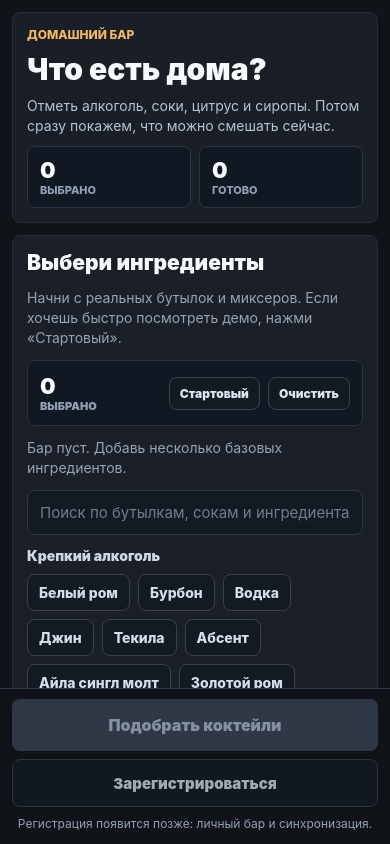
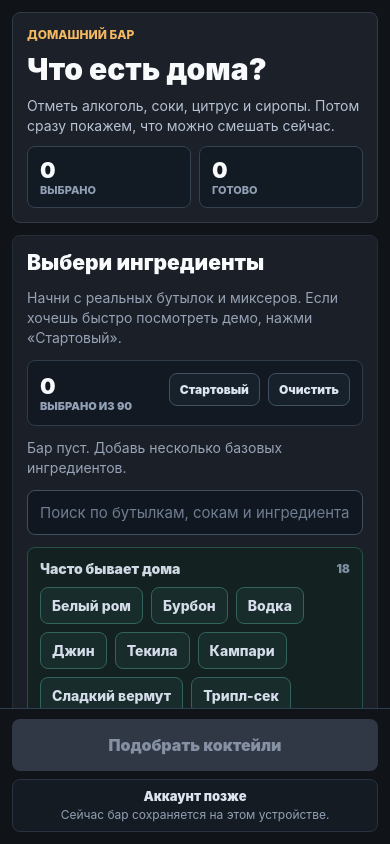
Before and after one commit to sergkreis/Home-bar, a React Native app: screen / in a window 390 px wide. Built offline with nearby package versions, Linux system fonts and the light colour scheme.

Commit message:
Improve mobile design flow

```diff
--- a/App.tsx
+++ b/App.tsx
@@ -39,29 +39,32 @@ const quickModes = [
     id: "easy",
     title: "Без заморочек",
     subtitle: "Можно смешать сразу",
+    accent: "amber",
     taste: null as TasteTag | null,
   },
   {
     id: "refreshing",
     title: "Что-то свежее",
     subtitle: "Легкие и освежающие",
+    accent: "teal",
     taste: "refreshing" as TasteTag,
   },
   {
     id: "strong",
     title: "Покрепче",
     subtitle: "Короткие и мощные",
+    accent: "berry",
     taste: "strong" as TasteTag,
   },
 ];
 
 type AppTab = "today" | "bar" | "buy" | "recipes";
 
-const tabs: { id: AppTab; label: string }[] = [
-  { id: "today", label: "Сегодня" },
-  { id: "bar", label: "Мой бар" },
-  { id: "buy", label: "Докупить" },
-  { id: "recipes", label: "Рецепты" },
+const tabs: { id: AppTab; label: string; icon: string }[] = [
+  { id: "today", label: "Сегодня", icon: "●" },
+  { id: "bar", label: "Мой бар", icon: "◐" },
+  { id: "buy", label: "Докупить", icon: "+" },
+  { id: "recipes", label: "Рецепты", icon: "≡" },
 ];
 
 const tabSubtitles: Record<AppTab, string> = {
@@ -350,15 +353,10 @@ export default function App() {
                   Подобрать коктейли
                 </Text>
               </Pressable>
-              <Pressable
-                accessibilityRole="button"
-                accessibilityState={{ disabled: true }}
-                disabled
-                style={[styles.registerButton, styles.registerButtonDisabled]}
-              >
-                <Text style={styles.registerButtonText}>Зарегистрироваться</Text>
-              </Pressable>
-              <Text style={styles.onboardingHint}>Регистрация появится позже: личный бар и синхронизация.</Text>
+              <View style={styles.accountLater}>
+                <Text style={styles.accountLaterTitle}>Аккаунт позже</Text>
+                <Text style={styles.onboardingHint}>Сейчас бар сохраняется на этом устройстве.</Text>
+              </View>
             </View>
           </View>
         </View>
@@ -409,8 +407,19 @@ export default function App() {
                       accessibilityRole="button"
                       key={mode.id}
                       onPress={() => applyQuickMode(mode.taste)}
-                      style={styles.actionCard}
+                      style={[
+                        styles.actionCard,
+                        mode.accent === "teal" && styles.actionCardTeal,
+                        mode.accent === "berry" && styles.actionCardBerry,
+                      ]}
                     >
+                      <View
+                        style={[
+                          styles.actionAccent,
+                          mode.accent === "teal" && styles.actionAccentTeal,
+                          mode.accent === "berry" && styles.actionAccentBerry,
+                        ]}
+                      />
                       <View style={styles.actionCardTop}>
                         <Text style={styles.actionTitle}>{mode.title}</Text>
                         <Text style={styles.actionMeta}>{mode.matches.length}</Text>
@@ -535,6 +544,7 @@ export default function App() {
                 onPress={() => setActiveTab(tab.id)}
                 style={[styles.navItem, isActive && styles.navItemActive]}
               >
+                <Text style={[styles.navIcon, isActive && styles.navIconActive]}>{tab.icon}</Text>
                 <Text style={[styles.navLabel, isActive && styles.navLabelActive]}>{tab.label}</Text>
               </Pressable>
             );
@@ -589,16 +599,16 @@ const styles = StyleSheet.create({
   },
   onboardingContent: {
     padding: 12,
-    paddingBottom: 190,
+    paddingBottom: 158,
     gap: 12,
   },
   onboardingHero: {
-    backgroundColor: "#1a1f27",
+    backgroundColor: "#1b2029",
     borderRadius: 8,
     padding: 14,
     gap: 10,
     borderWidth: 1,
-    borderColor: "#252d38",
+    borderColor: "#313b48",
   },
   onboardingTitle: {
     color: "#f8fafc",
@@ -612,10 +622,10 @@ const styles = StyleSheet.create({
   },
   onboardingStat: {
     flex: 1,
-    backgroundColor: "#121821",
+    backgroundColor: "#121a24",
     borderRadius: 8,
     borderWidth: 1,
-    borderColor: "#2b3441",
+    borderColor: "#344151",
     paddingHorizontal: 12,
     paddingVertical: 10,
   },
@@ -629,7 +639,7 @@ const styles = StyleSheet.create({
     bottom: 0,
     backgroundColor: "#101318",
     borderTopWidth: 1,
-    borderTopColor: "#303846",
+    borderTopColor: "#303f4d",
     paddingHorizontal: 12,
     paddingTop: 10,
     paddingBottom: 12,
@@ -655,23 +665,19 @@ const styles = StyleSheet.create({
   primaryButtonTextDisabled: {
     color: "#8591a3",
   },
-  registerButton: {
-    minHeight: 48,
+  accountLater: {
+    minHeight: 42,
     borderRadius: 8,
-    alignItems: "center",
-    justifyContent: "center",
+    backgroundColor: "#151b23",
     borderWidth: 1,
-    borderColor: "#39414f",
-    backgroundColor: "#141a22",
-    paddingHorizontal: 14,
-    paddingVertical: 11,
+    borderColor: "#283241",
+    paddingHorizontal: 12,
+    paddingVertical: 8,
+    gap: 2,
   },
-  registerButtonDisabled: {
-    opacity: 0.72,
-  },
-  registerButtonText: {
+  accountLaterTitle: {
     color: "#dce4ef",
-    fontSize: 15,
+    fontSize: 13,
     fontWeight: "900",
     textAlign: "center",
   },
@@ -759,12 +765,35 @@ const styles = StyleSheet.create({
     gap: 8,
   },
   actionCard: {
+    position: "relative",
     backgroundColor: "#141a22",
     borderRadius: 8,
     borderWidth: 1,
     borderColor: "#303846",
     padding: 12,
+    paddingLeft: 16,
     gap: 6,
+    overflow: "hidden",
+  },
+  actionCardTeal: {
+    borderColor: "#2a6864",
+  },
+  actionCardBerry: {
+    borderColor: "#684052",
+  },
+  actionAccent: {
+    position: "absolute",
+    left: 0,
+    top: 0,
+    bottom: 0,
+    width: 4,
+    backgroundColor: "#f4b860",
+  },
+  actionAccentTeal: {
+    backgroundColor: "#52c4c8",
+  },
+  actionAccentBerry: {
+    backgroundColor: "#d06b87",
   },
   actionCardTop: {
     flexDirection: "row",
@@ -817,12 +846,12 @@ const styles = StyleSheet.create({
     color: "#0d2022",
   },
   shopCard: {
-    backgroundColor: "#141a22",
+    backgroundColor: "#151b23",
     borderRadius: 8,
     padding: 12,
     gap: 8,
     borderWidth: 1,
-    borderColor: "#303846",
+    borderColor: "#354151",
   },
   shopHeader: {
     flexDirection: "row",
@@ -864,26 +893,36 @@ const styles = StyleSheet.create({
     bottom: 12,
     flexDirection: "row",
     gap: 6,
-    backgroundColor: "#171d25",
+    backgroundColor: "#151b23",
     borderRadius: 8,
     borderWidth: 1,
-    borderColor: "#303846",
+    borderColor: "#344151",
     padding: 6,
   },
   navItem: {
     flex: 1,
-    minHeight: 44,
+    minHeight: 50,
     borderRadius: 8,
     alignItems: "center",
     justifyContent: "center",
     paddingHorizontal: 4,
+    gap: 2,
   },
   navItemActive: {
     backgroundColor: "#f4b860",
   },
+  navIcon: {
+    color: "#7f8fa3",
+    fontSize: 15,
+    fontWeight: "900",
+    lineHeight: 16,
+  },
+  navIconActive: {
+    color: "#151922",
+  },
   navLabel: {
     color: "#c4cfdd",
-    fontSize: 12,
+    fontSize: 11,
     fontWeight: "900",
   },
   navLabelActive: {
--- a/src/components/IngredientPicker.tsx
+++ b/src/components/IngredientPicker.tsx
@@ -21,6 +21,8 @@ function normalizeText(value: string) {
   return value.trim().toLocaleLowerCase("ru-RU");
 }
 
+const defaultExpandedGroups = new Set<IngredientCategory>(["spirit", "mixer", "liqueur"]);
+
 export function IngredientPicker({
   ingredients,
   ingredientGroups,
@@ -30,6 +32,8 @@ export function IngredientPicker({
   onReset,
 }: IngredientPickerProps) {
   const [searchQuery, setSearchQuery] = useState("");
+  const [expandedGroups, setExpandedGroups] = useState<Set<IngredientCategory>>(defaultExpandedGroups);
+  const isSearching = normalizeText(searchQuery).length > 0;
 
   const selectedIngredientNames = useMemo(
     () =>
@@ -53,12 +57,31 @@ export function IngredientPicker({
     });
   }, [ingredients, searchQuery]);
 
+  const commonIngredients = useMemo(
+    () => ingredients.filter((ingredient) => ingredient.isCommon).slice(0, 18),
+    [ingredients],
+  );
+
+  const toggleGroup = (groupKey: IngredientCategory) => {
+    setExpandedGroups((current) => {
+      const next = new Set(current);
+
+      if (next.has(groupKey)) {
+        next.delete(groupKey);
+        return next;
+      }
+
+      next.add(groupKey);
+      return next;
+    });
+  };
+
   return (
     <View style={styles.container}>
       <View style={styles.toolbar}>
-        <View>
+        <View style={styles.toolbarCopy}>
           <Text style={styles.toolbarValue}>{selectedIngredients.length}</Text>
-          <Text style={styles.toolbarLabel}>выбрано</Text>
+          <Text style={styles.toolbarLabel}>выбрано из {ingredients.length}</Text>
         </View>
         <View style={styles.toolbarActions}>
           <Pressable accessibilityRole="button" onPress={onReset} style={styles.secondaryButton}>
@@ -99,10 +122,38 @@ export function IngredientPicker({
         <Text style={styles.searchMeta}>Найдено: {filteredIngredients.length}</Text>
       ) : null}
 
+      {!isSearching && commonIngredients.length > 0 ? (
+        <View style={styles.featuredBlock}>
+          <View style={styles.featuredHeader}>
+            <Text style={styles.groupTitle}>Часто бывает дома</Text>
+            <Text style={styles.groupCount}>{commonIngredients.length}</Text>
+          </View>
+          <View style={styles.chipWrap}>
+            {commonIngredients.map((ingredient) => {
+              const isActive = selectedIngredients.includes(ingredient.id);
+
+              return (
+                <Pressable
+                  accessibilityRole="button"
+                  key={ingredient.id}
+                  onPress={() => onToggleIngredient(ingredient.id)}
+                  style={[styles.chip, styles.featuredChip, isActive && styles.chipActive]}
+                >
+                  <Text style={[styles.chipLabel, isActive && styles.chipLabelActive]}>
+                    {ingredient.name}
+                  </Text>
+                </Pressable>
+              );
+            })}
+          </View>
+        </View>
+      ) : null}
+
       {ingredientGroups.map((group) => {
         const groupIngredients = filteredIngredients.filter(
           (ingredient) => ingredient.category === group.key,
         );
+        const isExpanded = isSearching || expandedGroups.has(group.key);
 
         if (groupIngredients.length === 0) {
           return null;
@@ -110,7 +161,19 @@ export function IngredientPicker({
 
         return (
           <View key={group.key} style={styles.groupBlock}>
+            <Pressable
+              accessibilityRole="button"
+              accessibilityState={{ expanded: isExpanded }}
+              onPress={() => toggleGroup(group.key)}
+              style={styles.groupHeader}
+            >
               <Text style={styles.groupTitle}>{group.label}</Text>
+              <View style={styles.groupMeta}>
+                <Text style={styles.groupCount}>{groupIngredients.length}</Text>
+                <Text style={styles.groupChevron}>{isExpanded ? "−" : "+"}</Text>
+              </View>
+            </Pressable>
+            {isExpanded ? (
               <View style={styles.chipWrap}>
                 {groupIngredients.map((ingredient) => {
                   const isActive = selectedIngredients.includes(ingredient.id);
@@ -129,6 +192,7 @@ export function IngredientPicker({
                   );
                 })}
               </View>
+            ) : null}
           </View>
         );
       })}
@@ -153,12 +217,15 @@ const styles = StyleSheet.create({
     flexDirection: "row",
     justifyContent: "space-between",
     gap: 12,
-    alignItems: "center",
-    backgroundColor: "#121821",
+    alignItems: "flex-start",
+    backgroundColor: "#121923",
     borderRadius: 8,
     borderWidth: 1,
-    borderColor: "#2b3441",
+    borderColor: "#2f3d4a",
     padding: 12,
+  },
+  toolbarCopy: {
+    flex: 1,
   },
   toolbarValue: {
     color: "#f8fafc",
@@ -174,10 +241,12 @@ const styles = StyleSheet.create({
   toolbarActions: {
     flexDirection: "row",
     gap: 8,
+    flexWrap: "wrap",
+    justifyContent: "flex-end",
   },
   secondaryButton: {
-    backgroundColor: "#141a22",
-    borderColor: "#39414f",
+    backgroundColor: "#17212b",
+    borderColor: "#405061",
     borderWidth: 1,
     borderRadius: 8,
     paddingHorizontal: 10,
@@ -219,10 +288,10 @@ const styles = StyleSheet.create({
     lineHeight: 20,
   },
   searchWrap: {
-    backgroundColor: "#141a22",
+    backgroundColor: "#101720",
     borderRadius: 8,
     borderWidth: 1,
-    borderColor: "#303846",
+    borderColor: "#405061",
     paddingHorizontal: 12,
   },
   searchInput: {
@@ -238,10 +307,55 @@ const styles = StyleSheet.create({
   groupBlock: {
     gap: 10,
   },
+  featuredBlock: {
+    gap: 10,
+    backgroundColor: "#132221",
+    borderRadius: 8,
+    borderWidth: 1,
+    borderColor: "#24524a",
+    padding: 12,
+  },
+  featuredHeader: {
+    flexDirection: "row",
+    justifyContent: "space-between",
+    gap: 10,
+    alignItems: "center",
+  },
+  groupHeader: {
+    flexDirection: "row",
+    justifyContent: "space-between",
+    gap: 10,
+    alignItems: "center",
+    minHeight: 38,
+    backgroundColor: "#151b23",
+    borderRadius: 8,
+    borderWidth: 1,
+    borderColor: "#2d3948",
+    paddingHorizontal: 10,
+    paddingVertical: 8,
+  },
   groupTitle: {
     color: "#cfd7e3",
     fontSize: 14,
     fontWeight: "900",
+  },
+  groupCount: {
+    color: "#7f8fa3",
+    fontSize: 12,
+    fontWeight: "900",
+  },
+  groupMeta: {
+    flexDirection: "row",
+    alignItems: "center",
+    gap: 8,
+  },
+  groupChevron: {
+    color: "#f4b860",
+    fontSize: 18,
+    fontWeight: "900",
+    lineHeight: 20,
+    minWidth: 14,
+    textAlign: "center",
   },
   chipWrap: {
     flexDirection: "row",
@@ -255,6 +369,10 @@ const styles = StyleSheet.create({
     borderRadius: 8,
     paddingHorizontal: 11,
     paddingVertical: 9,
+  },
+  featuredChip: {
+    backgroundColor: "#182c2b",
+    borderColor: "#32645d",
   },
   chipActive: {
     backgroundColor: "#f4b860",
```
Lines whose indentation alone changed are shown as unchanged.
